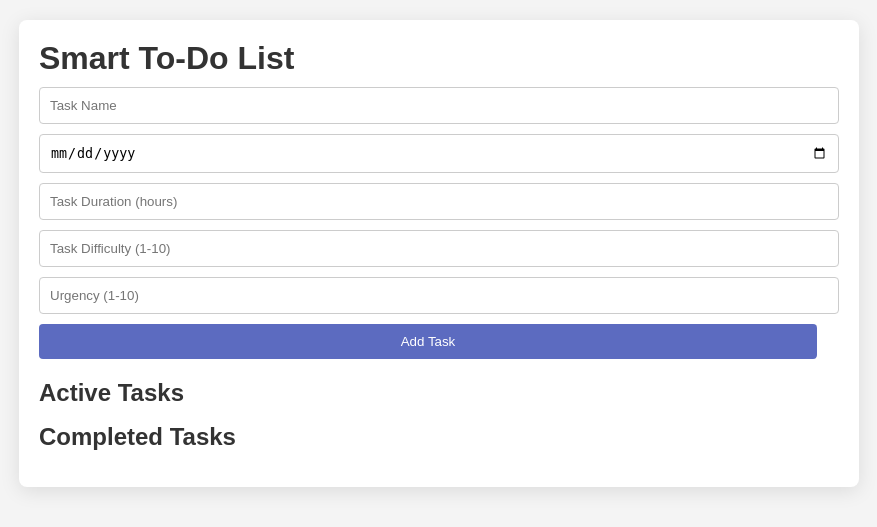
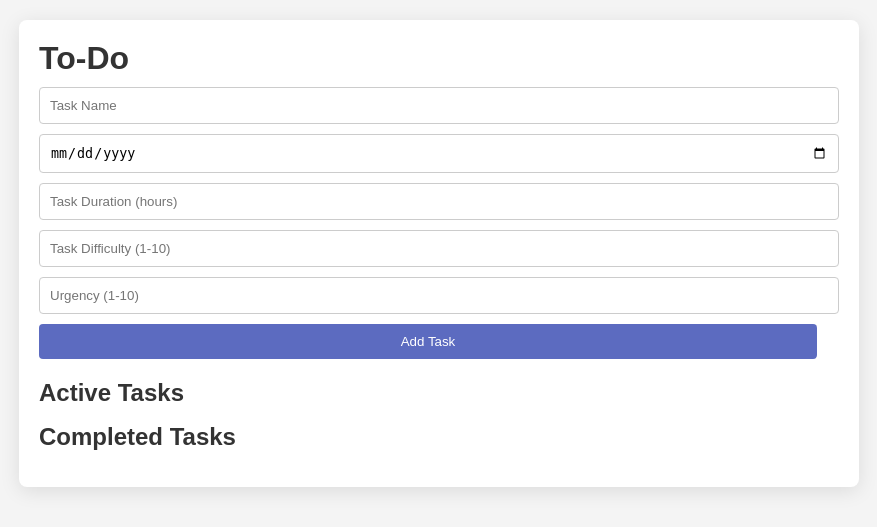
Before and after one commit to Pheranmiey/Smart-To-Do-list, a Flask app: page / in a window 1280 px wide. Shown: the part 48-575 px from the top of the page, without its empty margins (201-1078 px from the left). Run offline with Flask 3, Linux system fonts and the light colour scheme.

Commit message:
Update index.html

```diff
--- a/templates/index.html
+++ b/templates/index.html
@@ -2,7 +2,7 @@
 
 {% block content %}
 <div class="container">
-    <h1>Smart To-Do List</h1>
+    <h1>To-Do</h1>
 
     <form action="/add_task" method="post">
         <input type="text" name="task_name" placeholder="Task Name" required>
```
